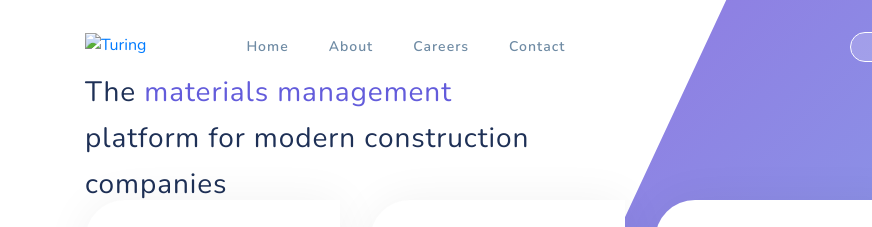
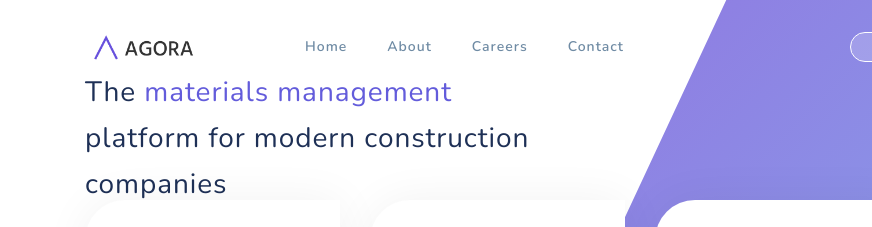
Before and after one commit to RyGibson/agora-website-theme-dev, a website: page html/index.html in a window 1280 px wide. Shown: the top 227 px of the page, 0-872 px from the left. Drawn offline with nearby package versions, Linux system fonts and the light colour scheme.

Commit message:
icon and logo assets

```diff
--- a/html/assets/css/styles.css
+++ b/html/assets/css/styles.css
@@ -525,6 +525,7 @@ header
   -moz-transition: all 0.3s ease 0s;
   -o-transition: all 0.3s ease 0s;
   transition: all 0.3s ease 0s;
+  width: 120px;
 }
 
 .header-area .main-nav .nav {
--- a/html/index.html
+++ b/html/index.html
@@ -10,7 +10,7 @@
 	<meta name="author" content="tempload"/>
 
 	<!-- Favicon -->
-	<link rel="icon" type="image/png" href="assets/images/favicon/favicon.png" />
+	<link rel="icon" type="image/png" href="assets/images/favicon/a-icon.png" />
 
 	<!-- Bootstrap & Plugins CSS -->
 	<link href="assets/css/bootstrap.min.css" rel="stylesheet" type="text/css">
@@ -39,7 +39,7 @@
 					<nav class="main-nav">
 						<!-- ***** Logo Start ***** -->
 						<a href="index.html" class="logo">
-							<img src="assets/images/logo-blue.png" alt="Turing"/>
+							<img src="assets/images/temp-logo.PNG" alt="Turing"/>
 						</a>
 						<!-- ***** Logo End ***** -->
 
```
Also changed, not shown: html/assets/images/favicon/a-icon.png (added), html/assets/images/temp-logo.PNG (added).
